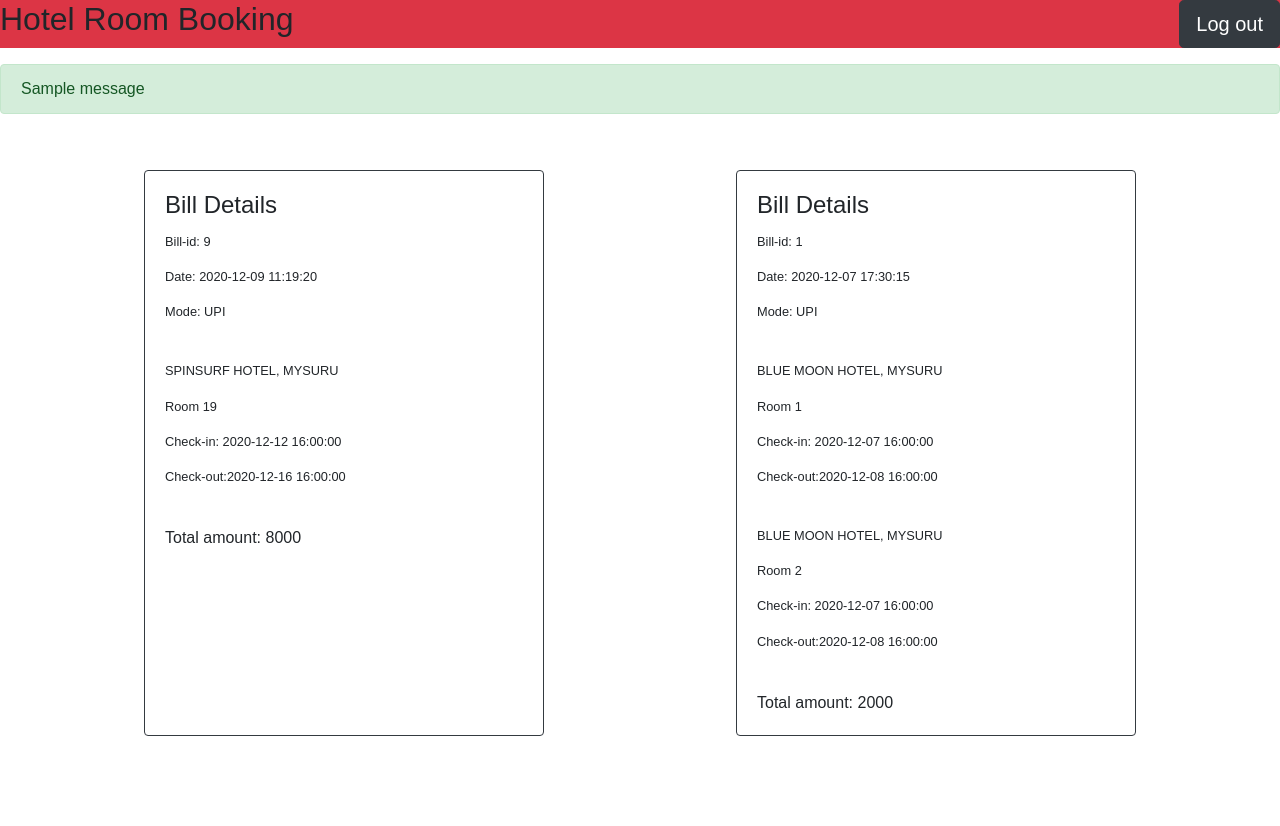
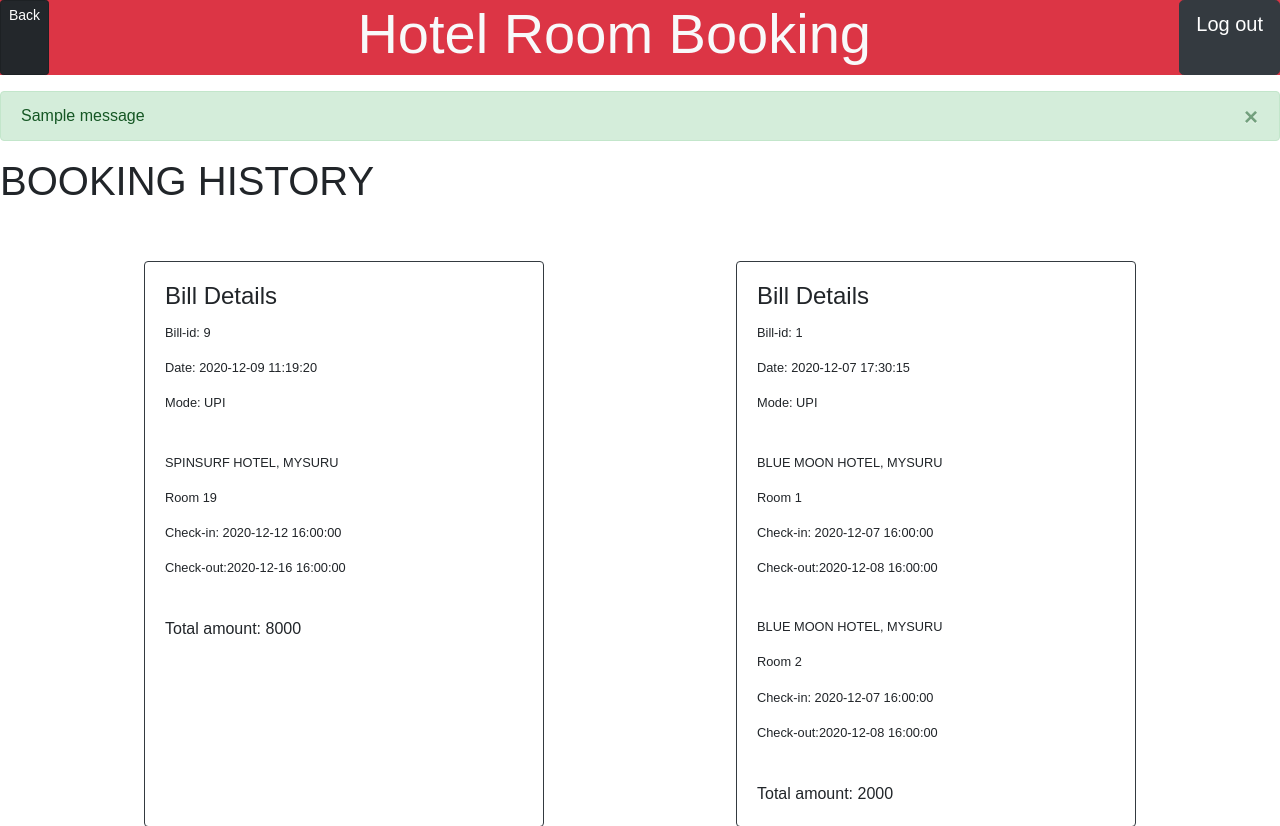
Before and after one commit to rajathrrao/DBMS-hotel_management, a Flask app: page /history in a window 1280 px wide. Shown: the top 826 px of the page. Before the commit the page ends 736 px from the top, so only its background shows below. Run offline with Flask 2, Linux system fonts and the light colour scheme; a user stored in the database is signed in; data comes from the database, SQL or seed files in the repository; both versions use the stored data as it was after the commit; tables that the repository leaves empty hold one stand-in row (values such as "Sample post"); one stand-in notice (Sample message) is shown; some libraries are stand-ins or nearby versions.

Commit message:
complete v1

```diff
--- a/dbms_project/routes.py
+++ b/dbms_project/routes.py
@@ -14,7 +14,7 @@
 app.config['MAIL_SERVER']='smtp.gmail.com'
 app.config['MAIL_PORT'] = 465
 app.config['MAIL_USERNAME'] = 'sjcevfm@gmail.com'
-app.config['MAIL_PASSWORD'] = 'sjcelccvfm'
+app.config['MAIL_PASSWORD'] = '*************'
 app.config['MAIL_USE_TLS'] = False
 app.config['MAIL_USE_SSL'] = True
 mail = Mail(app)
@@ -71,7 +71,7 @@
         elif 'register' in request.form:
             if registerform.validate_on_submit():
                 if registerform.password.data==registerform.repassword.data:
-                    if True:
+                    try:
                         hashed_password = generate_password_hash(registerform.password.data, method='sha256')
                         with sqlite3.connect(DATABASE) as con:
                             cur = con.cursor()
@@ -87,9 +87,9 @@
                         mail.send(msg)
                         flash("User created successfully","success")
                         return redirect(url_for('.home'))
-                    #except:
-                    #    con.rollback()
-                    #    flash("SignUp unsuccessful","warning")
+                    except:
+                        con.rollback()
+                        flash("SignUp unsuccessful","warning")
                 else:
                     flash("Re-entered password not matched the password","warning")
 
@@ -120,7 +120,7 @@
     FROM HOTEL NATURAL JOIN REVIEW WHERE locations="%s" GROUP BY hotel_id;'''%(location))
     hotels = cur.fetchall()
     con.close()
-    return render_template('hotel.html', hotels = hotels)
+    return render_template('hotel.html', hotels = hotels, back=url_for('.dashboard'))
 
 @app.route('/rooms/<hotel_id>', methods=['GET', 'POST'])
 def room(hotel_id):
@@ -209,9 +209,11 @@
     types = cur.fetchall()
     cur.execute('SELECT hotel_name, room_id, room_no, price FROM TEMP_CART WHERE c_id="%s";'%(session['c_id']))
     cart = cur.fetchall()
+    cur.execute('SELECT locations FROM HOTEL WHERE hotel_id="%s";'%(hotel_id))
+    location = cur.fetchone()[0]
     con.close()
     return render_template('room.html', hotel_id=hotel_id, filterform = filterform, rooms=session['rooms'], types=types,
-    filter=session['filter'], cart=cart)
+    filter=session['filter'], cart=cart, back=url_for('.hotel', location=location))
 
 @app.route('/confirmbooking', methods=['POST'])
 def ConfirmBooking():
@@ -288,7 +290,7 @@
             card[bill['bill_id']].append({'check_in':bill['check_in'],'check_out':bill['check_out'],'room_no':bill['room_no'],
             'price':bill['price'],'hotel_name':bill['hotel_name'],'locations':bill['locations']})
 
-    return render_template('bill_details.html', card = card, upcoming=True)
+    return render_template('bill_details.html', card = card, upcoming=True, back=url_for('.dashboard'))
 
 @app.route('/cancelled')
 def cancelled():
@@ -312,7 +314,7 @@
             card[bill['bill_id']] = [{'date': bill['date'], 'amount':bill['amount'], 'mode':bill['mode']}]
             card[bill['bill_id']].append({'check_in':bill['check_in'],'check_out':bill['check_out'],'room_no':bill['room_no'],
             'price':bill['price'],'hotel_name':bill['hotel_name'],'locations':bill['locations']})
-    return render_template('bill_details.html', card = card, cancelled =True)
+    return render_template('bill_details.html', card = card, cancelled =True, back=url_for('.dashboard'))
 
 @app.route('/history')
 def history():
@@ -338,7 +340,7 @@
             card[bill['bill_id']].append({'check_in':bill['check_in'],'check_out':bill['check_out'],'room_no':bill['room_no'],
             'price':bill['price'],'hotel_name':bill['hotel_name'],'locations':bill['locations']})
 
-    return render_template('bill_details.html', card = card, history =True)
+    return render_template('bill_details.html', card = card, history =True, back=url_for('.dashboard'))
 
 @app.route('/review/<hotel_id>', methods=['GET','POST'])
 def review(hotel_id):
@@ -363,8 +365,10 @@
     cur = con.cursor()
     cur.execute('SELECT star, details FROM REVIEW WHERE hotel_id=%s ORDER BY review_id DESC;'%(hotel_id))
     reviews = cur.fetchall()
+    cur.execute('SELECT locations FROM HOTEL WHERE hotel_id=%s'%(hotel_id))
+    location = cur.fetchone()[0]
     con.close()
-    return render_template('review.html', reviews=reviews, reviewform=reviewform, hotel_id=hotel_id)
+    return render_template('review.html', reviews=reviews, reviewform=reviewform, hotel_id=hotel_id, back=url_for('hotel', location=location))
 
 @app.route('/terms')
 def terms():
@@ -387,4 +391,4 @@
                 print('')
             else:
                 flash("old password didnt match")
-    return render_template('profile.html', profile = profile, profileform=profileform)
+    return render_template('profile.html', profile = profile, profileform=profileform, back=url_for('.dashboard'))
--- a/dbms_project/templates/base.html
+++ b/dbms_project/templates/base.html
@@ -17,7 +17,10 @@
 </head>
 <body>
   <header class="d-flex justify-content-between bg-danger text-black mb-3">
-    <h2 class="align-middle">Hotel Room Booking</h2>
+    {% if back %}
+    <a href="{{back}}" class="btn btn-sm btn-dark">Back</a>
+    {% endif %}
+    <h2 class="align-middle text-light display-4">Hotel Room Booking</h2>
     <a href="{{ url_for('.logout') }}" class="btn btn-dark btn-lg">
       <span class="glyphicon glyphicon-log-out"></span> Log out
     </a>
@@ -27,10 +30,11 @@
       {% if messages %}
         {% for category, message in messages %}
             {% if category == 'message' %}
-              <div class="alert alert-warning" role="alert">
+              <div class="alert alert-warning alert-dismissible" role="alert">
             {% else %}
-              <div class="alert alert-{{ category }}" role="alert">
+              <div class="alert alert-{{ category }} alert-dismissible" role="alert">
             {% endif %}
+            <span class="btn close" data-dismiss="alert">&times;</span>
               {{ message }}
             </div>
         {% endfor %}
--- a/dbms_project/templates/bill_details.html
+++ b/dbms_project/templates/bill_details.html
@@ -5,7 +5,15 @@
 {% endblock %}
 
 {% block main %}
-
+<h1>
+  {% if upcoming %}
+  UPCOMING
+  {% elif cancelled %}
+  CANCELLED BOOKINGS
+  {% else %}
+  BOOKING HISTORY
+  {% endif %}
+</h1>
 <div class="d-flex flex-wrap align-content-around m-5">
 
 {% for bill in card %}
--- a/dbms_project/templates/dashboard.html
+++ b/dbms_project/templates/dashboard.html
@@ -40,7 +40,7 @@
   <div class="card mx-auto mt-5" style="width:250px;" >
     <img class="card-img-top mx-auto w-80" src="{{ url_for('static',filename='calendar.png') }}">
     <div class="card-body">
-      <p class="card-title text-center">Upcomming</p>
+      <p class="card-title text-center">Upcoming</p>
       <a href="{{url_for('.upcoming')}}" class="stretched-link"></a>
     </div>
   </div>
--- a/dbms_project/templates/profile.html
+++ b/dbms_project/templates/profile.html
@@ -148,7 +148,7 @@
       <p id="phone" class="card-text"><i class="fa fa-phone mr-1" aria-hidden="true"></i>{{profile['phone']}}</p>
       <p id="email" class="card-text"><i class="fa fa-envelope mr-1" aria-hidden="true"></i>{{session['email']}}</p>
       <p id="aadhar" class="card-text"><i class="fa fa-id-card mr-1" aria-hidden="true"></i>{{profile['aadhar_no']}}</p>
-      <a href="#" class="btn btn-primary" onclick="document.getElementById('id02').style.display='block'">Update</a>
+      <!--<a href="#" class="btn btn-primary" onclick="document.getElementById('id02').style.display='block'">Update</a>-->
     </div>
   </div>
 </div>
--- a/dbms_project/templates/terms.html
+++ b/dbms_project/templates/terms.html
@@ -10,7 +10,7 @@
 
 {% block main %}
 <div class="imgcontainer">
-      <img src="{{ url_for('static',filename='image1.jpg') }}" alt="Avatar" class="avatar">
+    <h2>Terms and conditions</h2>
 </div>
 {% endblock %}
 
```
Also changed, not shown: dbms_project/templates/login.html (+14 -15 lines), dbms_project/hotel_room_allotment.db.
